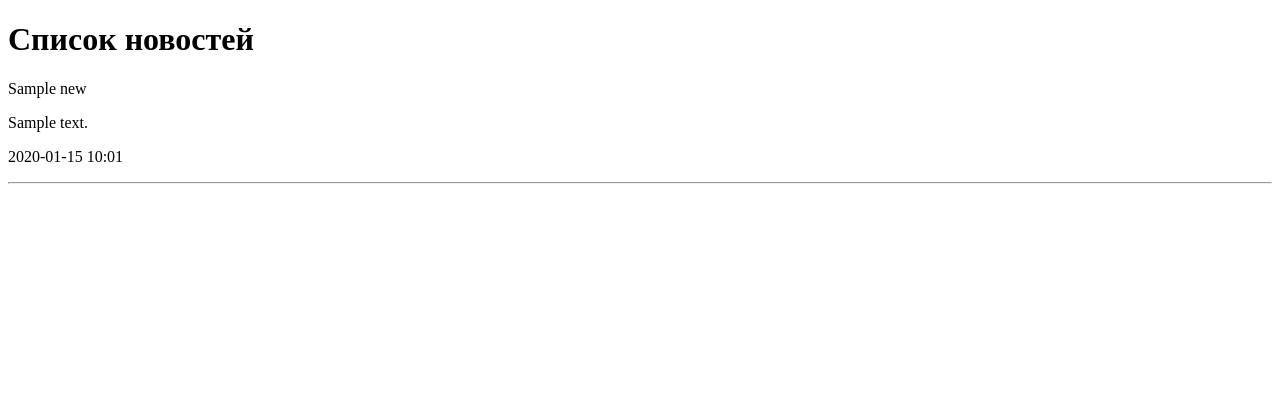
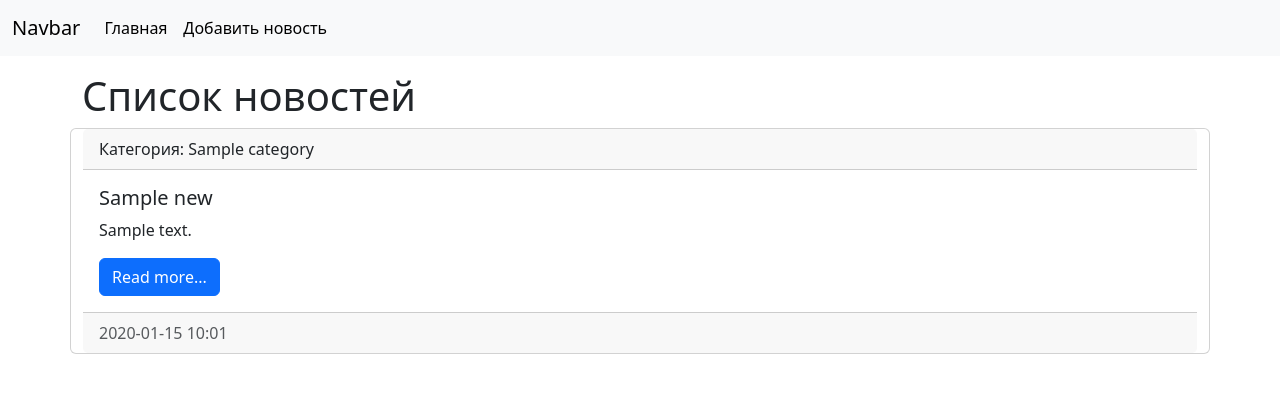
Before and after one commit to lacondeguy/django_app, a Django app: page / in a window 1280 px wide. Shown: the top 393 px of the page. Run offline with Django 4.2, Linux system fonts and the light colour scheme; tables that the repository leaves empty hold one stand-in row (values such as "Sample post").

Commit message:
update template

```diff
--- a/django_app/news/models.py
+++ b/django_app/news/models.py
@@ -7,6 +7,7 @@ class News(models.Model):
     updated_at = models.DateTimeField(auto_now=True, verbose_name='Обновленно')
     photo = models.ImageField(upload_to='photos/%Y/%m/%d/', verbose_name='Фото', blank=True)
     is_published = models.BooleanField(default=True, verbose_name='Опубликовано')
+    category = models.ForeignKey('Category', on_delete=models.PROTECT, null=True, verbose_name='Категория')
 
     def __str__(self):
         return self.title
@@ -15,3 +16,15 @@ class News(models.Model):
         verbose_name = 'новость'
         verbose_name_plural = 'новости'
         ordering = ['-created_at']
+
+
+class Category(models.Model):
+    title = models.CharField(max_length=150, db_index=True, verbose_name='Наименование категории')
+
+    def __str__(self):
+        return self.title
+
+    class Meta:
+        verbose_name = 'категория'
+        verbose_name_plural = 'категории'
+        ordering = ['title']
--- a/django_app/news/templates/news/index.html
+++ b/django_app/news/templates/news/index.html
@@ -1,21 +1,58 @@
-<!DOCTYPE html>
+<!doctype html>
 <html lang="en">
-<head>
-    <meta charset="UTF-8">
+  <head>
+    <meta charset="utf-8">
+    <meta name="viewport" content="width=device-width, initial-scale=1">
     <title>{{ title }}</title>
-</head>
-<body>
-<h1>{{ title }}</h1>
+    <link href="https://cdn.jsdelivr.net/npm/bootstrap@5.3.0-alpha3/dist/css/bootstrap.min.css" rel="stylesheet" integrity="sha384-KK94CHFLLe+nY2dmCWGMq91rCGa5gtU4mk92HdvYe+M/SXH301p5ILy+dN9+nJOZ" crossorigin="anonymous">
+  </head>
+  <body>
 
-{% for item in news_example %}
-<div>
-    <p>{{ item.title }}</p>
-    <p>{{ item.content }}</p>
-    <p>{{ item.created_at|date:"Y-m-d H:m" }}</p>
+<nav class="navbar navbar-expand-lg bg-body-tertiary">
+    <div class="container-fluid">
+    <a class="navbar-brand" href="#">Navbar</a>
+    <button class="navbar-toggler" type="button" data-bs-toggle="collapse" data-bs-target="#navbarSupportedContent" aria-controls="navbarSupportedContent" aria-expanded="false" aria-label="Toggle navigation">
+      <span class="navbar-toggler-icon"></span>
+    </button>
+    <div class="collapse navbar-collapse" id="navbarSupportedContent">
+      <ul class="navbar-nav me-auto mb-2 mb-lg-0">
+        <li class="nav-item"><a class="nav-link active" aria-current="page" href="/">Главная</a></li>
+        <li class="nav-item"><a class="nav-link active" aria-current="page" href="/">Добавить новость</a></li>
+      </ul>
+    </div>
+    </div>
+</nav>
+
+<div class="container mt-3">
+    <h1>{{ title }}</h1>
+    <div class="row">
+        {% for item in news_example %}
+        <div class="card mb-3">
+            <div class="card-header">Категория: {{ item.category.title }}</div>
+            <div class="card-body">
+                <h5 class="card-title">{{ item.title }}</h5>
+                <p class="card-text">{{ item.content }}</p>
+                <a href="#" class="btn btn-primary">Read more...</a>
+            </div>
+            <div class="card-footer text-body-secondary">{{ item.created_at|date:"Y-m-d H:m"  }}</div>
+        </div>
+        {% endfor %}
+    </div>
+
 </div>
-<hr>
-{% endfor %}
 
 
-</body>
+{#    <h1>{{ title }}</h1>#}
+{#    {% for item in news_example %}#}
+{#        <div>#}
+{#            <p>{{ item.title }}</p>#}
+{#            <p>{{ item.content }}</p>#}
+{#            <p>{{ item.created_at|date:"Y-m-d H:m" }}</p>#}
+{#        </div>#}
+{#        <hr>#}
+{#    {% endfor %}#}
+
+
+    <script src="https://cdn.jsdelivr.net/npm/bootstrap@5.3.0-alpha3/dist/js/bootstrap.bundle.min.js" integrity="sha384-ENjdO4Dr2bkBIFxQpeoTz1HIcje39Wm4jDKdf19U8gI4ddQ3GYNS7NTKfAdVQSZe" crossorigin="anonymous"></script>
+  </body>
 </html>
```
Also changed, not shown: django_app/news/admin.py (+10 -2 lines).
